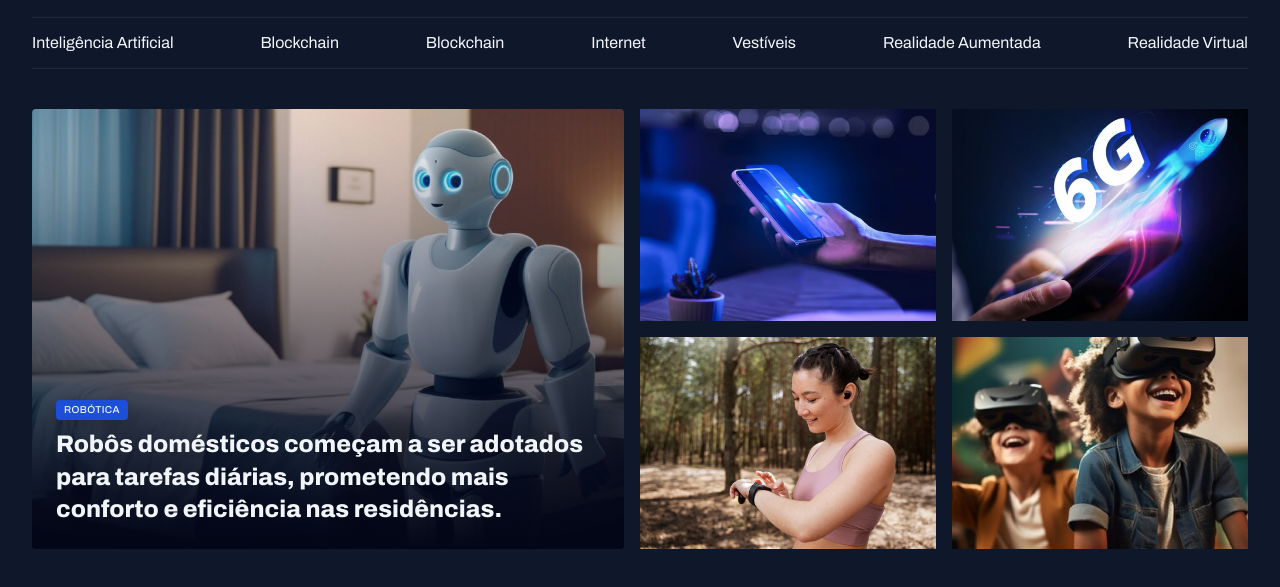
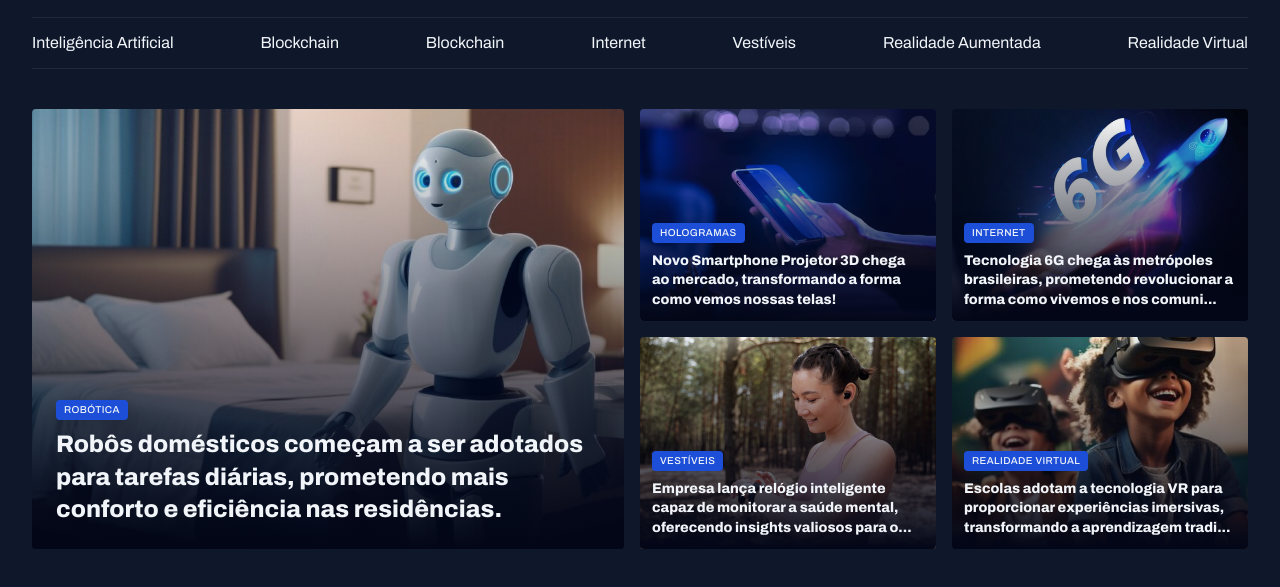
Before and after one commit to MatheuslMaschio/portal_de_noticias, a plain HTML site: page index.html in a window 1280 px wide. Shown: the part 55-642 px from the top of the page. Drawn offline with Linux system fonts and the light colour scheme.

Commit message:
finalizando seção destaques

```diff
--- a/index.html
+++ b/index.html
@@ -48,21 +48,42 @@
             </figure>
 
             <div class="grid grid-col-2 gap-16">
-                <div>
+                <figure class="card">
                     <img src="assets/images/Image 02.png" alt="imagem 02">
-                </div>
 
-                <div>
+                    <figcaption>
+                        <span class="content-tag"> Hologramas </span>
+                        <h2 class="text-lg">Novo Smartphone Projetor 3D chega ao mercado, transformando a forma como vemos nossas telas!</h2>
+                    </figcaption>
+                </figure>
+
+                <figure class="card">
                     <img src="assets/images/Image 03.png" alt="imagem 03">
-                </div>
+                    <figcaption>
+                        <span class="content-tag">Internet</span>
+                        <h2 class="text-lg">Tecnologia 6G chega às metrópoles brasileiras, prometendo revolucionar a forma como vivemos e nos comuni...</h2>
+                    </figcaption>
+                </figure>
 
-                <div>
+                <figure class="card">
                     <img src="assets/images/Image 04.png" alt="imagem 04">
-                </div>
+                    <figcaption>
+                        <span class="content-tag">Vestíveis</span>
+                        <h2 class="text-lg">
+                            Empresa lança relógio inteligente capaz de monitorar a saúde mental, oferecendo insights valiosos para o...
+                        </h2>
+                    </figcaption>
+                </figure>
 
-                <div>
+                <figure class="card">
                     <img src="assets/images/Image 05.png" alt="imagem 05">
-                </div>
+                    <figcaption>
+                        <span class="content-tag">Realidade Virtual</span>
+                        <h2 class="text-lg">
+                            Escolas adotam a tecnologia VR para proporcionar experiências imersivas, transformando a aprendizagem tradi...
+                        </h2>
+                    </figcaption>
+                </figure>
             </div>
         </section>
     </main>
--- a/styles/sections.css
+++ b/styles/sections.css
@@ -25,6 +25,10 @@
             bottom: 0;
             padding: 24px;
 
+            &:has(.text-lg){
+                padding:12px;
+            }
+
             h2{
                 margin-top: 8px;
             }
```
